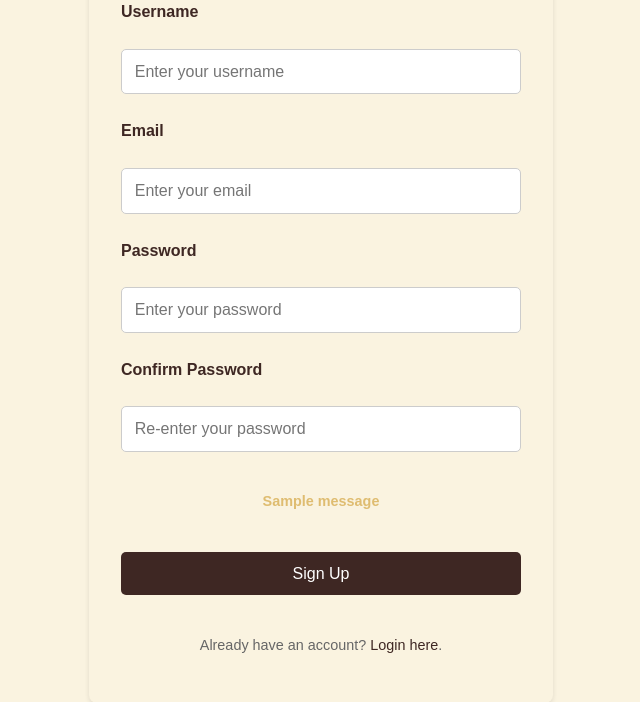
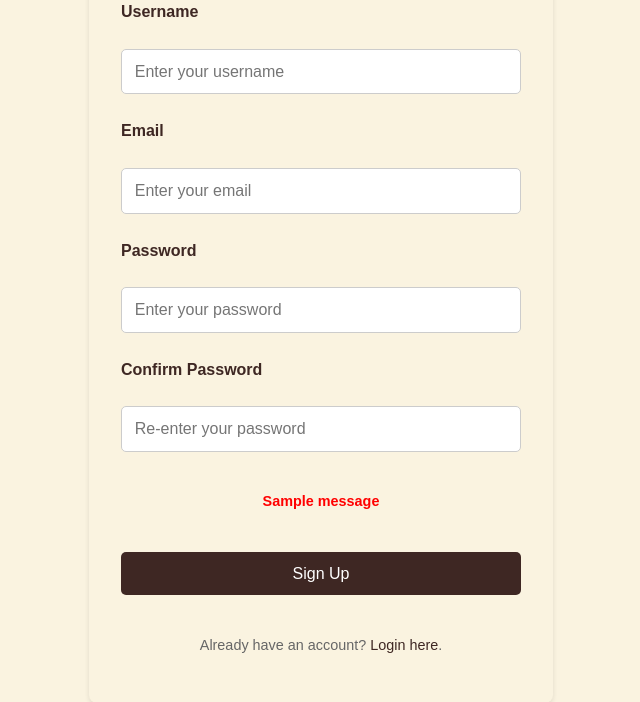
Before and after one commit to Gbayilo/geeby_quiz_application, a Flask app: page /signup in a window 1280 px wide. Shown: the part 229-931 px from the top of the page, without its empty margins (319-959 px from the left). Run offline with Flask 3, Linux system fonts and the light colour scheme; one stand-in notice (Sample message) is shown.

Commit message:
fix: fix issues on signup page

```diff
--- a/frontend/templates/signup.html
+++ b/frontend/templates/signup.html
@@ -32,11 +32,11 @@
         <input type="password" id="confirm-password" name="confirm_password" placeholder="Re-enter your password" required>
 
         <!-- For Flash Message -->
-         <div style="color: rgba(198, 137, 7, 0.518); font-weight: 700;">
+         <div style="color: red; font-weight: 700;">
         {% with messages = get_flashed_messages(with_categories=true) %}
           {% if messages %}
             {% for category, message in messages %}
-              <p style="color: rgba(198, 137, 7, 0.518); font-weight: 700;">{{message}}</p>
+              <p style="color: red; font-weight: 700;">{{message}}</p>
             {% endfor %}
           {% endif %}
         {% endwith %}
```
